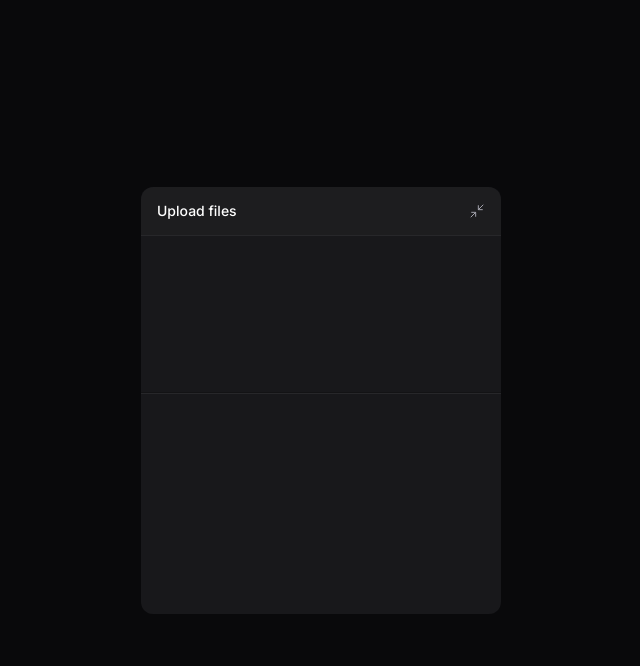
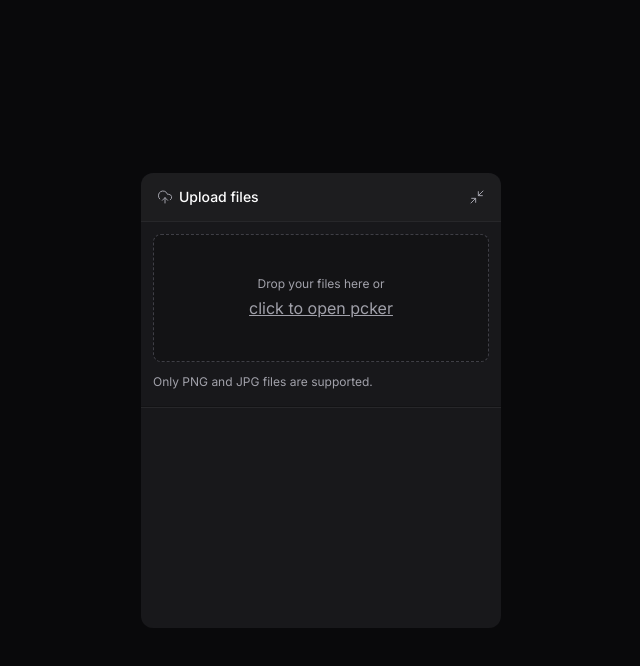
Before and after one commit to Alexandresl/ftr-upload-widget-web, a React (Vite) app: page / in a window 1280 px wide. Both pictures are taken after a click on the button "Upload files". Shown: the top 666 px of the page, without its empty margins (319-959 px from the left). Built offline with nearby package versions, Linux system fonts and the light colour scheme.

Commit message:
Anotação - Componentes: Dropzone & Title

```diff
--- a/package.json
+++ b/package.json
@@ -14,6 +14,7 @@
     "lucide-react": "^1.8.0",
     "react": "^19.2.4",
     "react-dom": "^19.2.4",
+    "react-dropzone": "^15.0.0",
     "tailwind-merge": "^3.5.0",
     "tailwind-variants": "^3.2.2"
   },
--- a/src/components/upload-widget-dropzone.tsx
+++ b/src/components/upload-widget-dropzone.tsx
@@ -1,3 +1,32 @@
+import { useDropzone } from "react-dropzone";
+
 export function UploadWidgetDropzone() {
-  return <div className="px-3 h-32"></div>;
+  const { getRootProps, getInputProps, isDragActive } = useDropzone({
+    multiple: true,
+    accept: {
+      "image/jpeg": [],
+      "image/png": [],
+    },
+    onDrop(acceptedFiles) {
+      console.log(acceptedFiles);
+    },
+  });
+
+  return (
+    <div className="px-3 flex flex-col gap-3">
+      <div
+        data-active={isDragActive}
+        className="cursor-pointer text-zinc-400 bg-black/20 p-5 rounded-lg border border-zinc-700 border-dashed h-32 flex flex-col items-center justify-center gap-1 hover:border-zinc-600 transition-colors data-[active=true]:bg-indigo-500/10 data-[active=true]:border-indigo-500 data-[active=true]:text-indigo-400"
+        {...getRootProps()}
+      >
+        <input type="file" {...getInputProps()} />
+        <span className="text-xs">Drop your files here or </span>
+        <span className="text-sx underline">click to open pcker</span>
+      </div>
+
+      <span className="text-xs text-zinc-400">
+        Only PNG and JPG files are supported.
+      </span>
+    </div>
+  );
 }
--- a/src/components/upload-widget-header.tsx
+++ b/src/components/upload-widget-header.tsx
@@ -1,11 +1,12 @@
 import { Minimize2 } from "lucide-react";
 import { Button } from "./ui/button";
 import * as Collapsible from "@radix-ui/react-collapsible";
+import { UploadWidgetTitle } from "./upload-widget-title";
 
 export function UploadWidgetHeader() {
   return (
     <div className="w-full p-4 py-2 bg-white/2 border-zinc-800 border-b flex items-center justify-between">
-      <span className="text-sm font-medium">Upload files</span>
+      <UploadWidgetTitle />
       <Collapsible.Trigger asChild>
         <Button size="icon" className="-mr-2">
           <Minimize2 strokeWidth={1.5} className="size-4" />
--- a/src/components/upload-widget-minimized-button.tsx
+++ b/src/components/upload-widget-minimized-button.tsx
@@ -1,10 +1,11 @@
 import * as Collapsible from "@radix-ui/react-collapsible";
 import { Maximize2 } from "lucide-react";
+import { UploadWidgetTitle } from "./upload-widget-title";
 
 export function UploadWidgetMinimizedButton() {
   return (
     <Collapsible.Trigger className="group w-full bg-white/2 py-3 px-5 flex items-center justify-between">
-      <span className="text-sm font-medium">Upload files</span>
+      <UploadWidgetTitle />
       <Maximize2
         strokeWidth={1.5}
         className="size-4 text-zinc-400 group-hover:text-zinc-100"
--- /dev/null
+++ b/src/components/upload-widget-title.tsx
@@ -0,0 +1,10 @@
+import { UploadCloud } from "lucide-react";
+
+export function UploadWidgetTitle() {
+  return (
+    <div className="flex items-center gap-1.5 text-sm font-medium">
+      <UploadCloud className="size-4 text-zinc-400" strokeWidth={1.5} />
+      <span>Upload files</span>
+    </div>
+  );
+}
--- a/src/components/upload-widget.tsx
+++ b/src/components/upload-widget.tsx
@@ -9,18 +9,16 @@
   const [isWidgetOpen, setIsWidgetOpen] = useState(false);
 
   return (
+    // Em volta de todo o componente - Collapsible.ROOT
     <Collapsible.Root onOpenChange={setIsWidgetOpen}>
       <div className="bg-zinc-900 w-[360px] rounded-xl shadow-shape overflow-hidden">
         {!isWidgetOpen && <UploadWidgetMinimizedButton />}
-
+        {/* Em volta do elemento completo - Collapsible content */}
         <Collapsible.Content>
           <UploadWidgetHeader />
-
           <div className="flex flex-col gap-4 py-3">
             <UploadWidgetDropzone />
-
             <div className="h-px bg-zinc-800 border-t border-black/50 box-content" />
-
             <UploadWidgetUploadList />
           </div>
         </Collapsible.Content>
```
Also changed, not shown: 1 other file (tests, documents, lock files or other folders).
